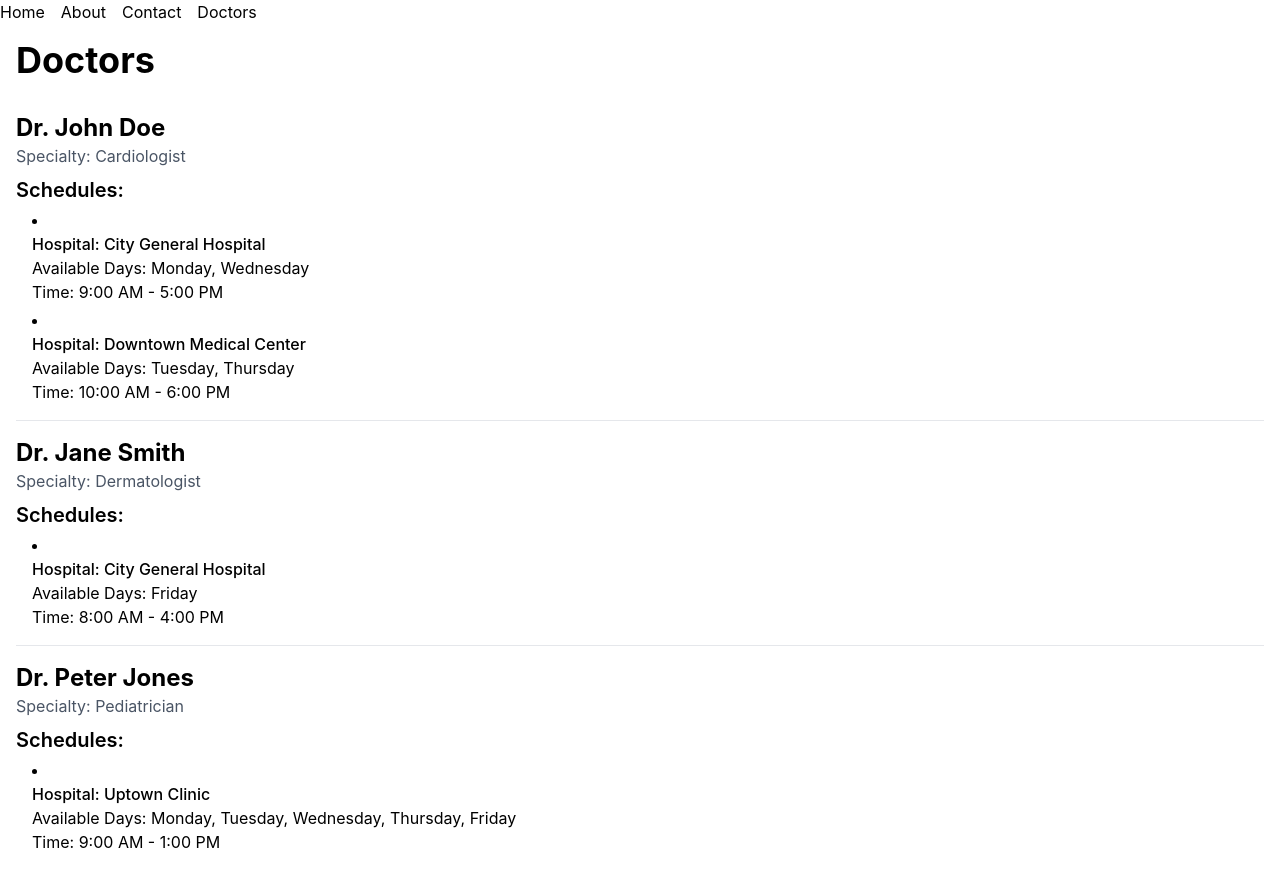
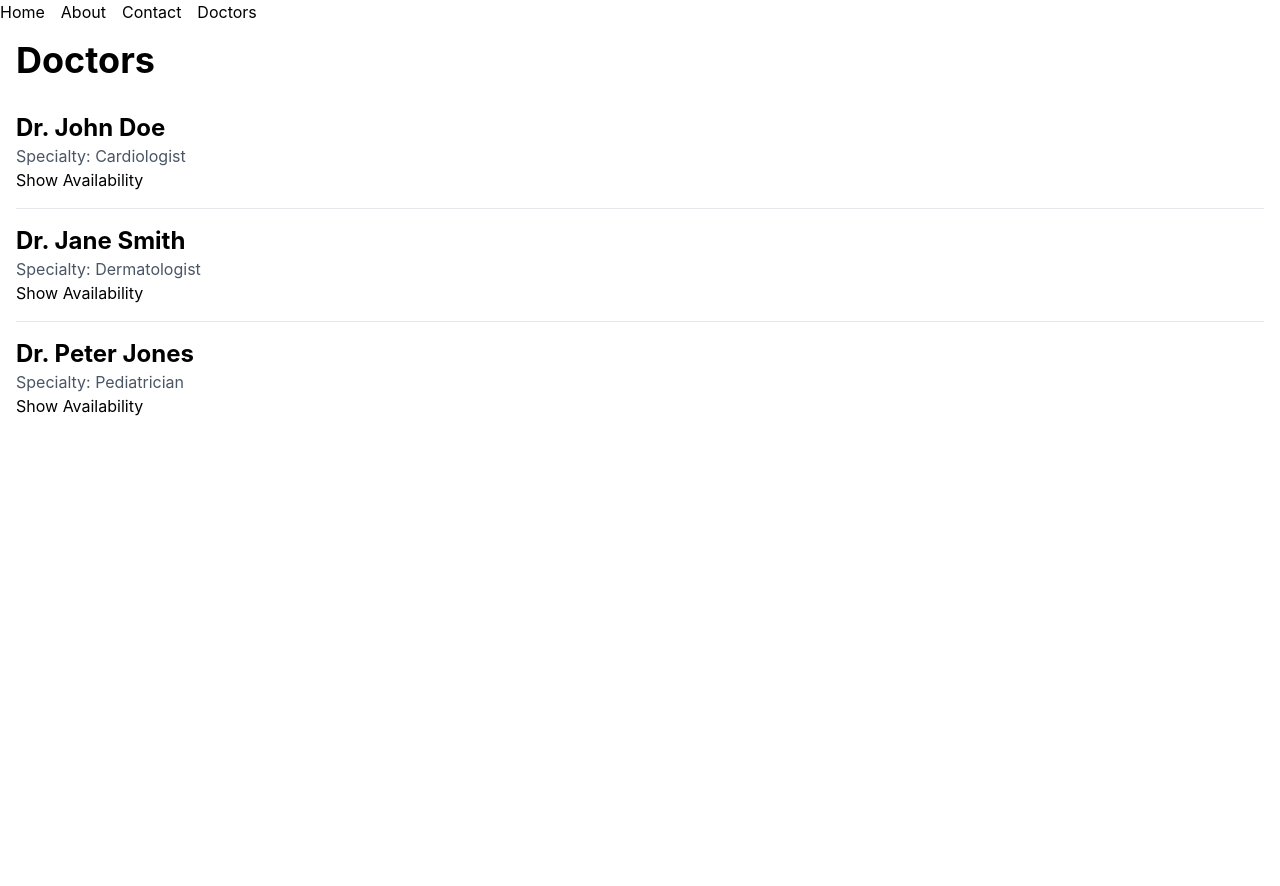
Before and after one commit to pavanuthsara/y3s2-ds-project, a React app in the folder frontend/: page /doctors in a window 1280 px wide. After the commit the page ends 800 px from the top, so only its background shows below. Built offline with nearby package versions, Linux system fonts and the light colour scheme; the HTML template or start-up script is replaced by a standard one.

Commit message:
refactor: comment out schedules section and add availability button

```diff
--- a/frontend/src/components/DoctorList.jsx
+++ b/frontend/src/components/DoctorList.jsx
@@ -9,7 +9,7 @@ const DoctorList = () => {
           <li key={doctor.id} className="py-4">
             <h2 className="text-2xl font-bold">{doctor.name}</h2>
             <p className="text-gray-600">Specialty: {doctor.specialty}</p>
-            <h3 className="text-xl font-semibold mt-2">Schedules:</h3>
+            {/* <h3 className="text-xl font-semibold mt-2">Schedules:</h3>
             <ul className="list-disc list-inside pl-4">
               {doctor.schedules.map((schedule, index) => (
                 <li key={index} className="mt-1">
@@ -18,7 +18,8 @@ const DoctorList = () => {
                   <p>Time: {schedule.time}</p>
                 </li>
               ))}
-            </ul>
+            </ul> */}
+            <button>Show Availability</button>
           </li>
         ))}
       </ul>
```
